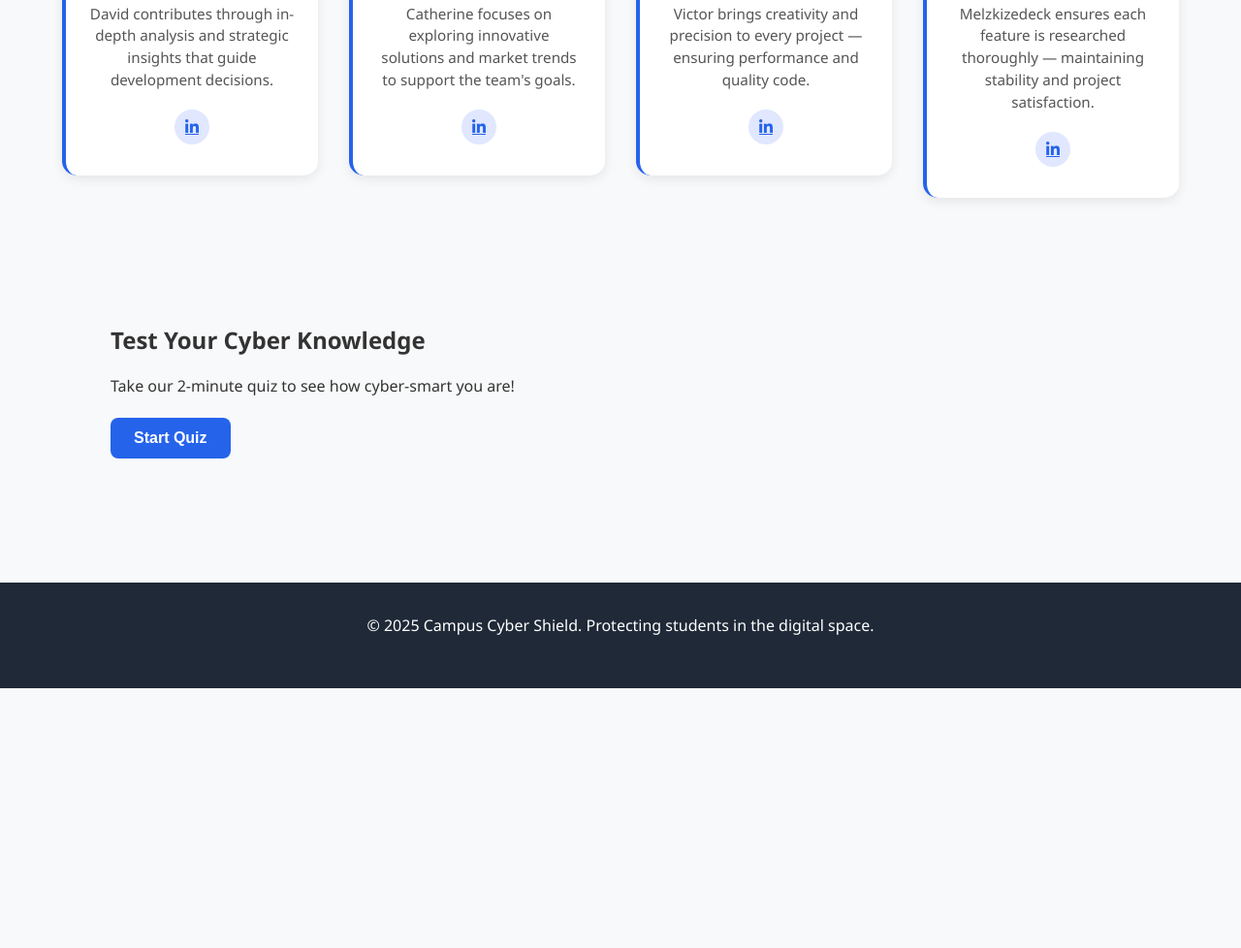
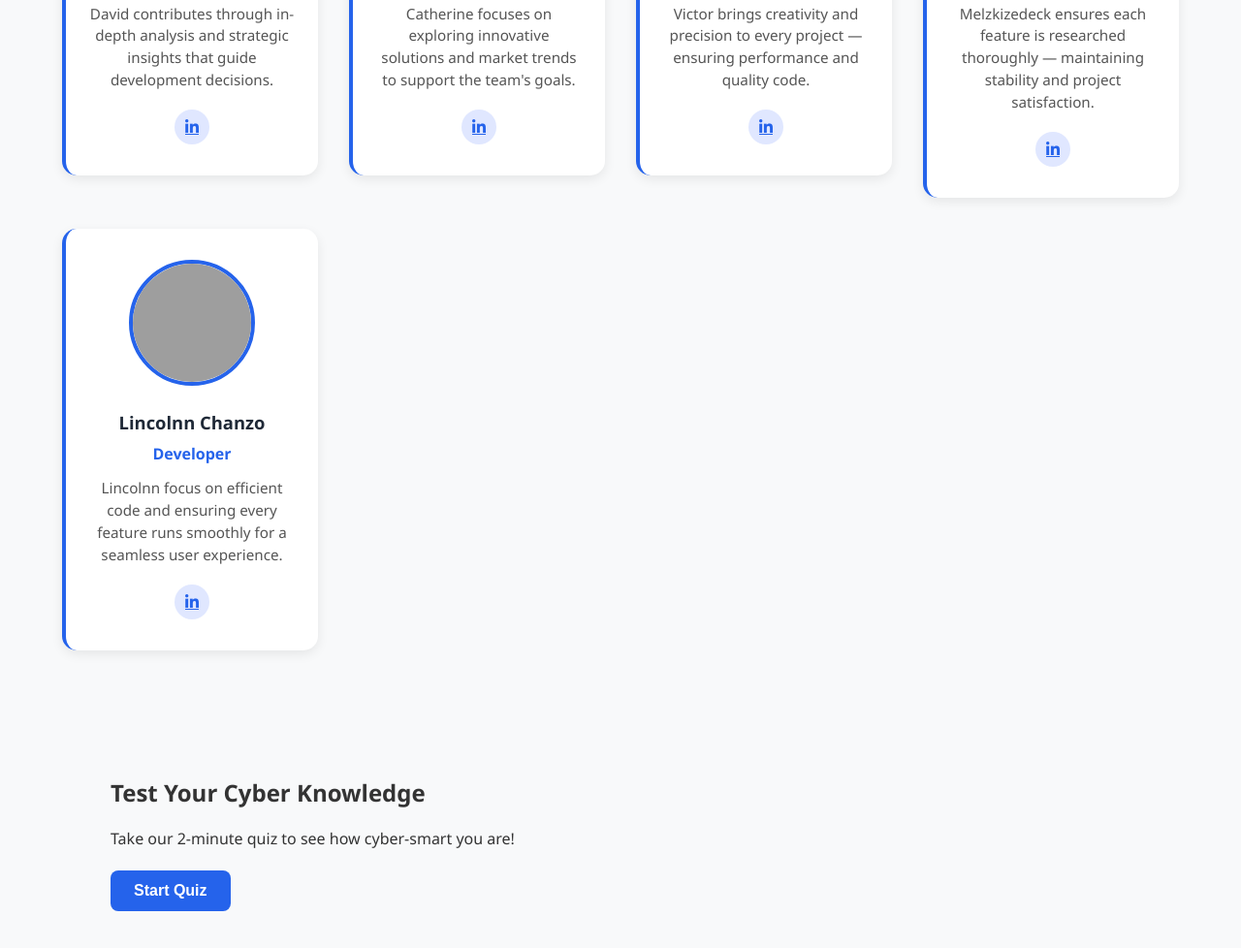
Before and after one commit to ignite-wrk/Campuz-shield, a plain HTML site: page index.html in a window 1280 px wide. Shown: the part 2218-3196 px from the top of the page at 97% size. Before the commit the page ends 2928 px from the top, so only its background shows below. Drawn offline with Linux system fonts and the light colour scheme; grey boxes are pictures that could not be loaded.

Commit message:
Update index.html

```diff
--- a/index.html
+++ b/index.html
@@ -85,7 +85,7 @@
 
   <!-- Team Member 2 -->
   <div class="team-member">
-    <img src="https://i.imgur.com/rQu2H5X.jpeg" alt="S/Developer/Tester">
+    <img src="https://i.imgur.com/rQu2H5X.jpeg" alt="Developer/Tester">
     <h4>Jessy Muia</h4>
     <p class="role">Developer & Tester</p>
     <p class="bio">Jessy ensures each feature is tested thoroughly — maintaining stability and user satisfaction.</p>
@@ -107,7 +107,7 @@
 
   <!-- Team Member 4 -->
   <div class="team-member">
-    <img src="https://i.imgur.com/rQu2H5X.jpeg" alt="Research">
+    <img src="https://i.imgur.com/rQu2H5X.jpeg" alt="Researcher">
     <h4>Winky Shiundu</h4>
     <p class="role">Researcher</p>
     <p class="bio">Winky focuses on exploring innovative solutions and market trends to support the team's goals.</p>
@@ -118,7 +118,7 @@
 
   <!-- Team Member 5 -->
   <div class="team-member">
-    <img src="https://i.imgur.com/rQu2H5X.jpeg" alt="Research">
+    <img src="https://i.imgur.com/rQu2H5X.jpeg" alt="Researcher">
     <h4>David Keya</h4>
     <p class="role">Developer</p>
     <p class="bio">David contributes through in-depth analysis and strategic insights that guide development decisions.</p>
@@ -127,7 +127,7 @@
     </div>
   </div>
        <div class="team-member">
-    <img src="https://i.imgur.com/rQu2H5X.jpeg" alt="Research">
+    <img src="https://i.imgur.com/rQu2H5X.jpeg" alt="Researcher">
     <h4>Catherine Abuko</h4>
     <p class="role">Researcher</p>
     <p class="bio">Catherine focuses on exploring innovative solutions and market trends to support the team's goals.</p>
@@ -136,7 +136,7 @@
       </div>
   </div>
       <div class="team-member">
-    <img src="https://i.imgur.com/rQu2H5X.jpeg" alt="S/Developer">
+    <img src="https://i.imgur.com/rQu2H5X.jpeg" alt="Developer">
     <h4>Victor Mukavale</h4>
     <p class="role">Developer</p>
     <p class="bio">Victor brings creativity and precision to every project — ensuring performance and quality code.</p>
@@ -145,12 +145,21 @@
     </div>
       </div>
       <div class="team-member">
-    <img src="https://i.imgur.com/rQu2H5X.jpeg" alt="S/Developer/Tester">
+    <img src="https://i.imgur.com/rQu2H5X.jpeg" alt="Researcher">
     <h4>Melkizedeck Wayo</h4>
     <p class="role">Researcher</p>
     <p class="bio">Melzkizedeck ensures each feature is researched thoroughly — maintaining stability and project satisfaction.</p>
     <div class="social-links">
             <a href="https://www.linkedin.com/in/melky-emonje-94b724395?utm_source=share&utm_campaign=share_via&utm_content=profile&utm_medium=android_app"><i class="fab fa-linkedin-in"></i></a>
+    </div>
+  </div>
+       <div class="team-member">
+    <img src="https://i.imgur.com/rQu2H5X.jpeg" alt="Developer">
+    <h4>Lincolnn Chanzo</h4>
+    <p class="role">Developer</p>
+    <p class="bio">Lincolnn focus on efficient code and ensuring every feature runs smoothly for a seamless user experience.</p>
+    <div class="social-links">
+            <a href="https://www.linkedin.com/in/lincoln-lungwe-9b2592302/"><i class="fab fa-linkedin-in"></i></a>
     </div>
   </div>
 </div>
```
